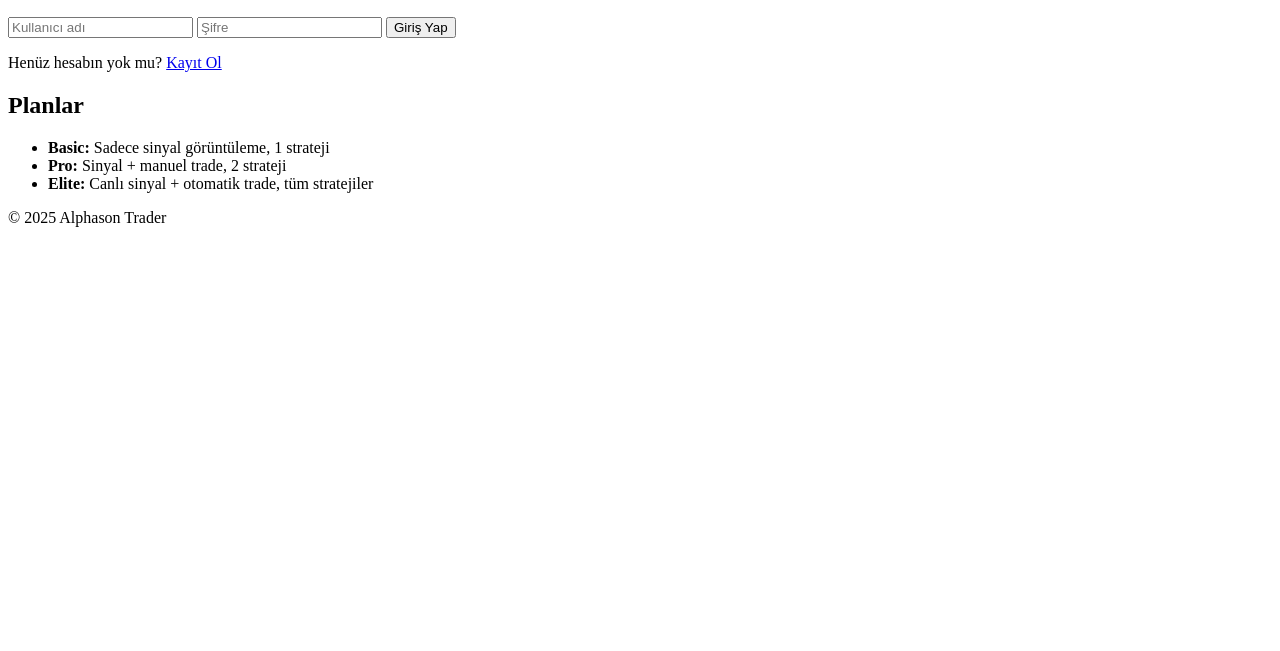
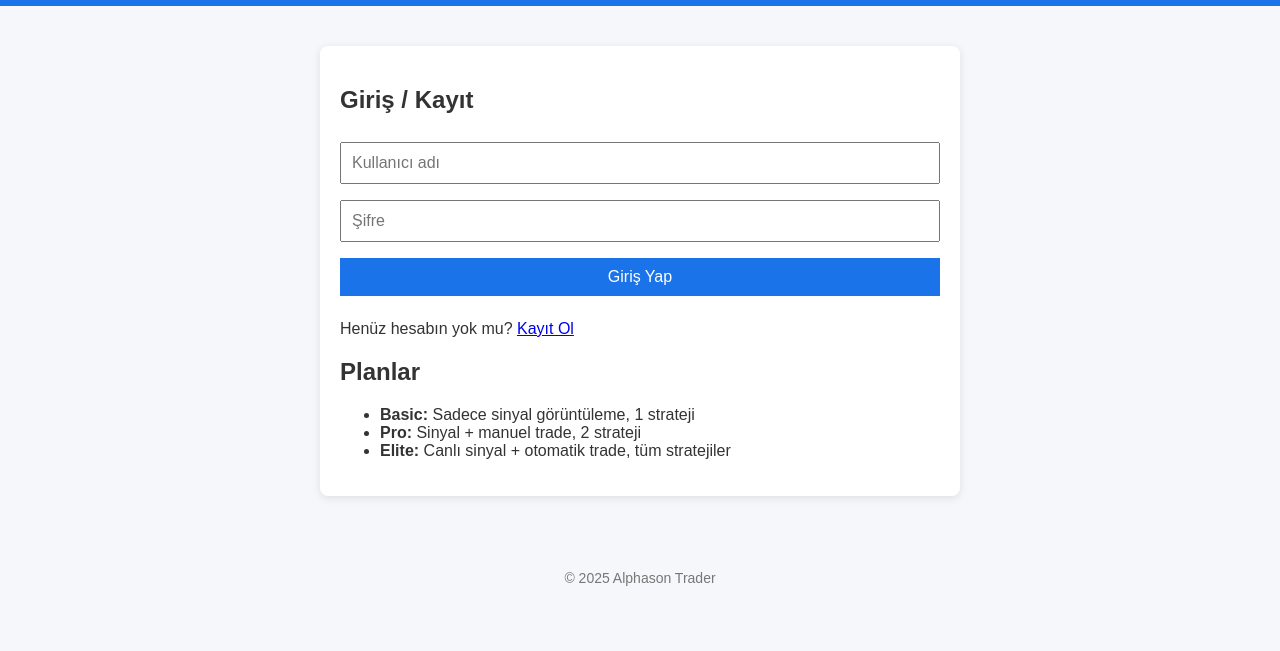
Before and after one commit to sonnytrader/sonny-ai-trader, a website: page public/index.html in a window 1280 px wide. Shown: the part 149-800 px from the top of the page. Drawn offline with Linux system fonts and the light colour scheme.

Commit message:
Update style.css

```diff
--- a/public/style.css
+++ b/public/style.css
@@ -1,86 +1,52 @@
-/* Ek stiller için CSS dosyası */
-
-.strategy-badge {
-    padding: 4px 8px;
-    border-radius: 12px;
-    font-size: 0.7rem;
-    font-weight: bold;
-    text-transform: uppercase;
+body {
+  font-family: Arial, sans-serif;
+  background: #f5f7fa;
+  color: #333;
+  margin: 0;
+  padding: 0;
 }
 
-.strategy-badge:not(.active) {
-    background: #7f8c8d;
-    color: #2c3e50;
+header {
+  background: #1a73e8;
+  color: white;
+  padding: 20px;
+  text-align: center;
 }
 
-.system-info {
-    display: flex;
-    flex-direction: column;
-    gap: 8px;
+main {
+  max-width: 600px;
+  margin: 40px auto;
+  background: white;
+  padding: 20px;
+  border-radius: 8px;
+  box-shadow: 0 2px 8px rgba(0,0,0,0.1);
 }
 
-.system-info .status-item {
-    display: flex;
-    justify-content: space-between;
-    padding: 4px 0;
-    border-bottom: 1px solid var(--border);
+form {
+  display: flex;
+  flex-direction: column;
 }
 
-.system-info .status-item:last-child {
-    border-bottom: none;
+input, button {
+  margin: 8px 0;
+  padding: 10px;
+  font-size: 16px;
 }
 
-/* Loading animasyonu */
-.loading {
-    display: inline-block;
-    width: 20px;
-    height: 20px;
-    border: 3px solid rgba(255,255,255,.3);
-    border-radius: 50%;
-    border-top-color: var(--accent);
-    animation: spin 1s ease-in-out infinite;
+button {
+  background: #1a73e8;
+  color: white;
+  border: none;
+  cursor: pointer;
 }
 
-@keyframes spin {
-    to { transform: rotate(360deg); }
+button:hover {
+  background: #155ab6;
 }
 
-/* Responsive tablo */
-.table-container {
-    overflow-x: auto;
+footer {
+  text-align: center;
+  padding: 20px;
+  font-size: 14px;
+  color: #777;
 }
-
-@media (max-width: 768px) {
-    .signals-table {
-        font-size: 0.8rem;
-    }
-
-    .signals-table th,
-    .signals-table td {
-        padding: 8px 4px;
-    }
-
-    .btn {
-        padding: 4px 8px;
-        font-size: 0.7rem;
-    }
-}
-
-/* Dark theme scrollbar */
-::-webkit-scrollbar {
-    width: 8px;
-    height: 8px;
-}
-
-::-webkit-scrollbar-track {
-    background: var(--secondary);
-}
-
-::-webkit-scrollbar-thumb {
-    background: var(--border);
-    border-radius: 4px;
-}
-
-::-webkit-scrollbar-thumb:hover {
-    background: var(--accent);
-}
```
